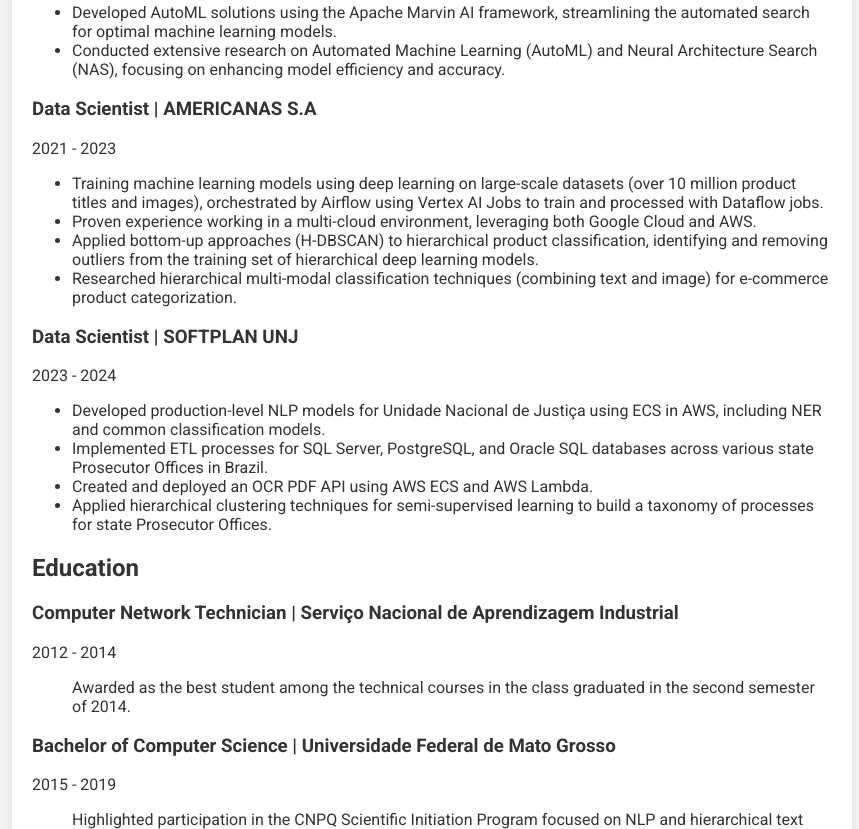
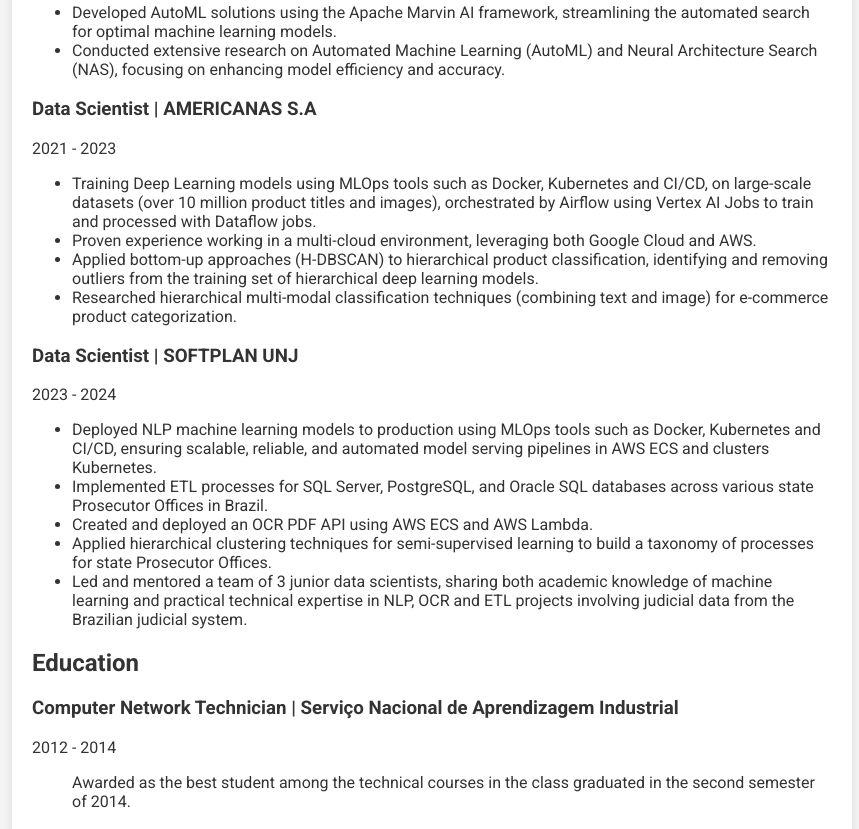
Before and after one commit to Sette/sette.github.io, a plain HTML site: page index.html in a window 1280 px wide. Shown: the part 476-1305 px from the top of the page, without its empty margins (208-1067 px from the left). Drawn offline with Linux system fonts and the light colour scheme.

Commit message:
:zap: New job details

```diff
--- a/index.html
+++ b/index.html
@@ -100,19 +100,19 @@
         <h3>Data Scientist | AMERICANAS S.A</h3>
         <p>2021 - 2023</p>
         <ul>
-            <li>Training machine learning models using deep learning on large-scale datasets (over 10 million product titles and images), orchestrated by Airflow using Vertex AI Jobs to train and processed with Dataflow jobs.</li>
+            <li>Training Deep Learning models using MLOps tools such as Docker, Kubernetes and CI/CD, on large-scale datasets (over 10 million product titles and images), orchestrated by Airflow using Vertex AI Jobs to train and processed with Dataflow jobs.</li>
             <li>Proven experience working in a multi-cloud environment, leveraging both Google Cloud and AWS.</li>
             <li>Applied bottom-up approaches (H-DBSCAN) to hierarchical product classification, identifying and removing outliers from the training set of hierarchical deep learning models.</li>
             <li>Researched hierarchical multi-modal classification techniques (combining text and image) for e-commerce product categorization.</li>
         </ul>
-
         <h3>Data Scientist | SOFTPLAN UNJ</h3>
         <p>2023 - 2024</p>
         <ul>
-            <li>Developed production-level NLP models for Unidade Nacional de Justiça using ECS in AWS, including NER and common classification models.</li>
+            <li>Deployed NLP machine learning models to production using MLOps tools such as Docker, Kubernetes and CI/CD, ensuring scalable, reliable, and automated model serving pipelines in AWS ECS and clusters Kubernetes.</li>
             <li>Implemented ETL processes for SQL Server, PostgreSQL, and Oracle SQL databases across various state Prosecutor Offices in Brazil.</li>
             <li>Created and deployed an OCR PDF API using AWS ECS and AWS Lambda.</li>
             <li>Applied hierarchical clustering techniques for semi-supervised learning to build a taxonomy of processes for state Prosecutor Offices.</li>
+            <li>Led and mentored a team of 3 junior data scientists, sharing both academic knowledge of machine learning and practical technical expertise in NLP, OCR and ETL projects involving judicial data from the Brazilian judicial system.</li>
         </ul>
     </section>
 
```
